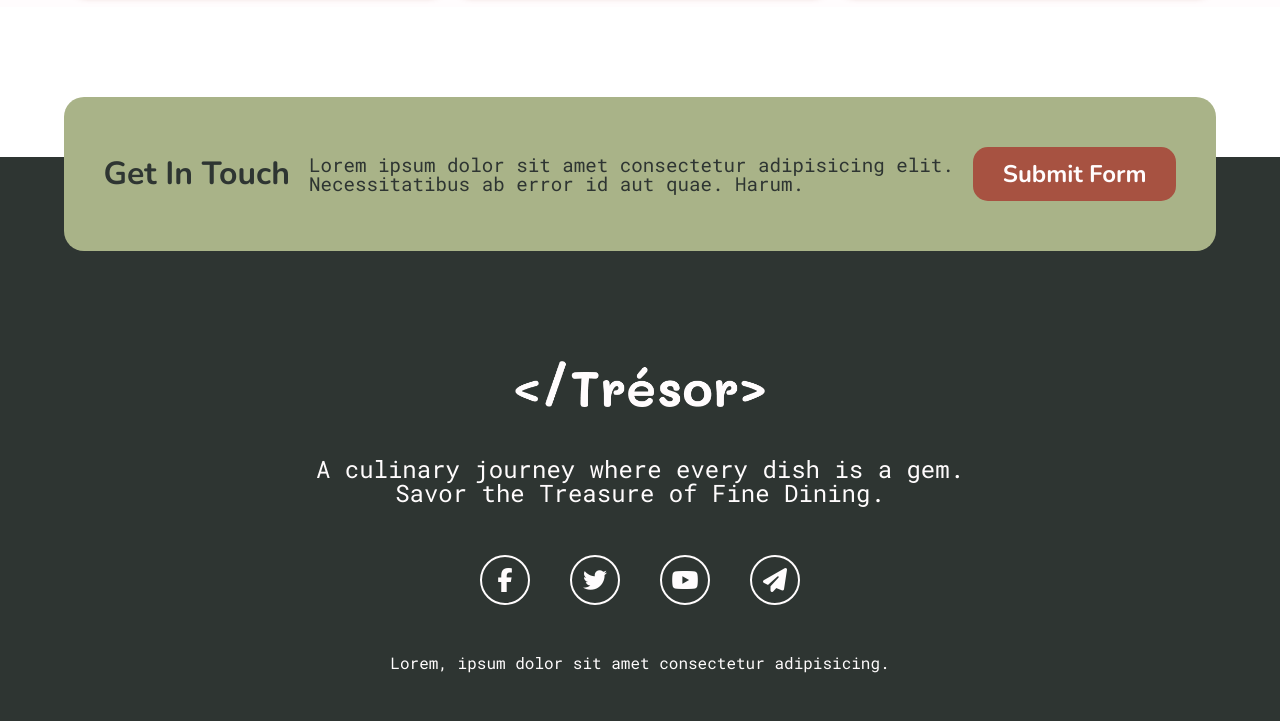
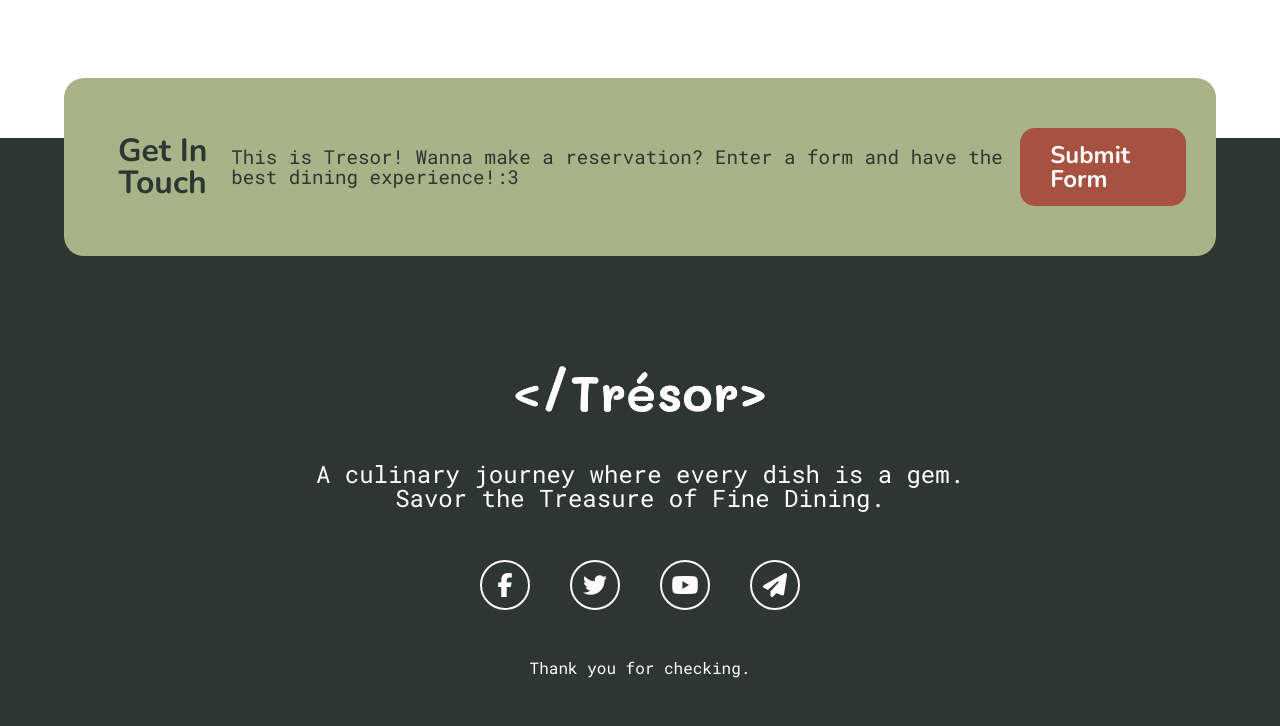
Before and after one commit to Stellyxx/My-Portfolio-Website, a plain HTML site: page index.html in a window 1280 px wide. Shown: the part 3512-4238 px from the top of the page. Drawn offline with nearby package versions, Linux system fonts and the light colour scheme.

Commit message:
some html texts and README text

```diff
--- a/index.html
+++ b/index.html
@@ -113,7 +113,7 @@
         <section id="showcase">
             <div class="container">
                 <h2>Showcase</h2>
-                <p>Lorem ipsum dolor, sit amet consectetur adipisicing elit. Accusamus accusantium sapiente quae. <a href="mailto:" class="email">Email Me:</a></p>
+                <p>Dine with us!<a href="mailto:" class="email">Email Me:</a></p>
 
                 <div class="showcase-group">
                     <h3>French</h3>
@@ -193,7 +193,7 @@
     <section id="get-in-touch">
         <div class="container">
             <h2>Get In Touch</h2>
-            <p>Lorem ipsum dolor sit amet consectetur adipisicing elit. <br/> Necessitatibus ab error id aut quae. Harum.</p>
+            <p>This is Tresor! Wanna make a reservation? Enter a form and have the best dining experience!:3</p>
             <a href="https://docs.google.com/forms/d/e/1FAIpQLSeI8_vYyaJgM7SJM4Y9AWfLq-tglWZh6yt7bEXEOJr_L-hV1A/viewform?formkey=dGx0b1ZrTnoyZDgtYXItMWVBdVlQQWc6MQ">Submit Form</a>
         </div>
     </section>
@@ -225,7 +225,7 @@
                         </div>
                     </a>
                 </div>
-                <p class="copyright">Lorem, ipsum dolor sit amet consectetur adipisicing.</p>
+                <p class="copyright">Thank you for checking.</p>
             </div>
     </footer>
 </body>
```
Also changed, not shown: 1 other file.
